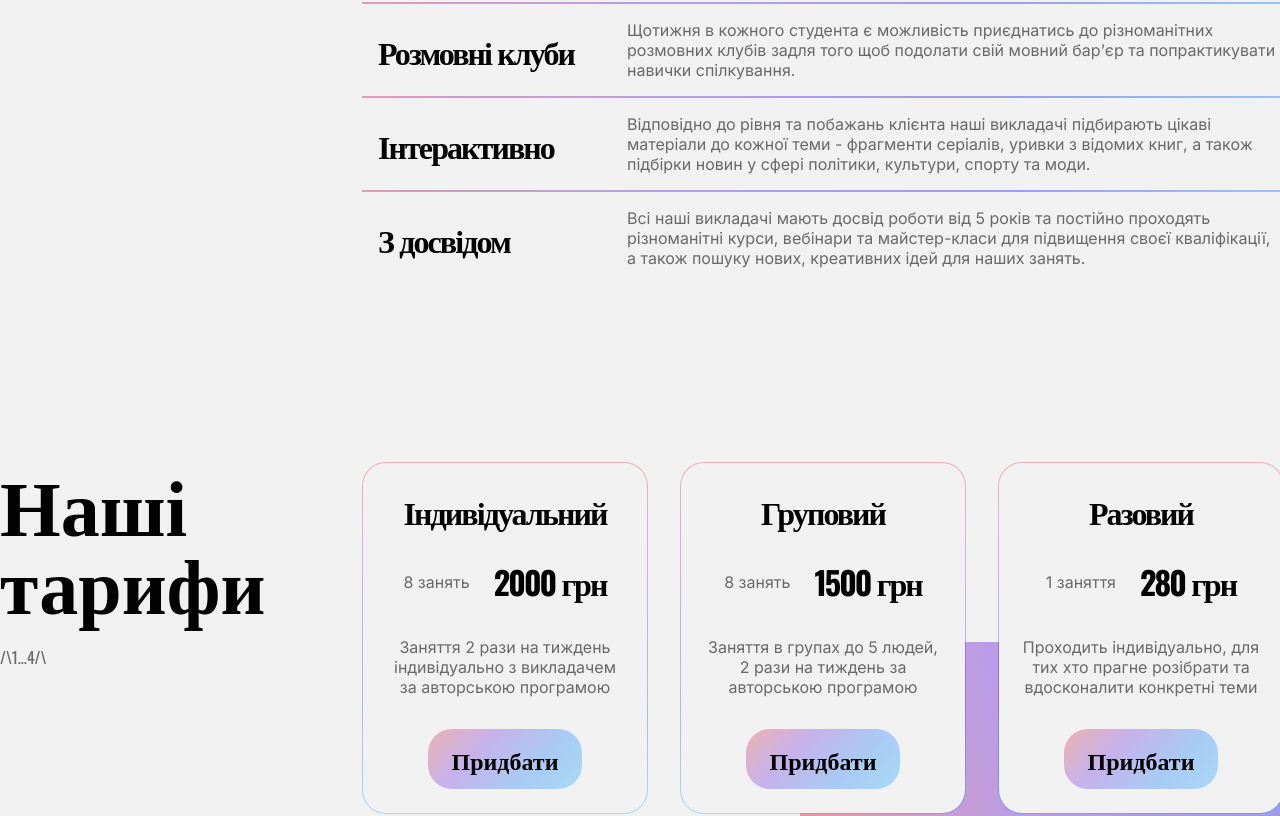
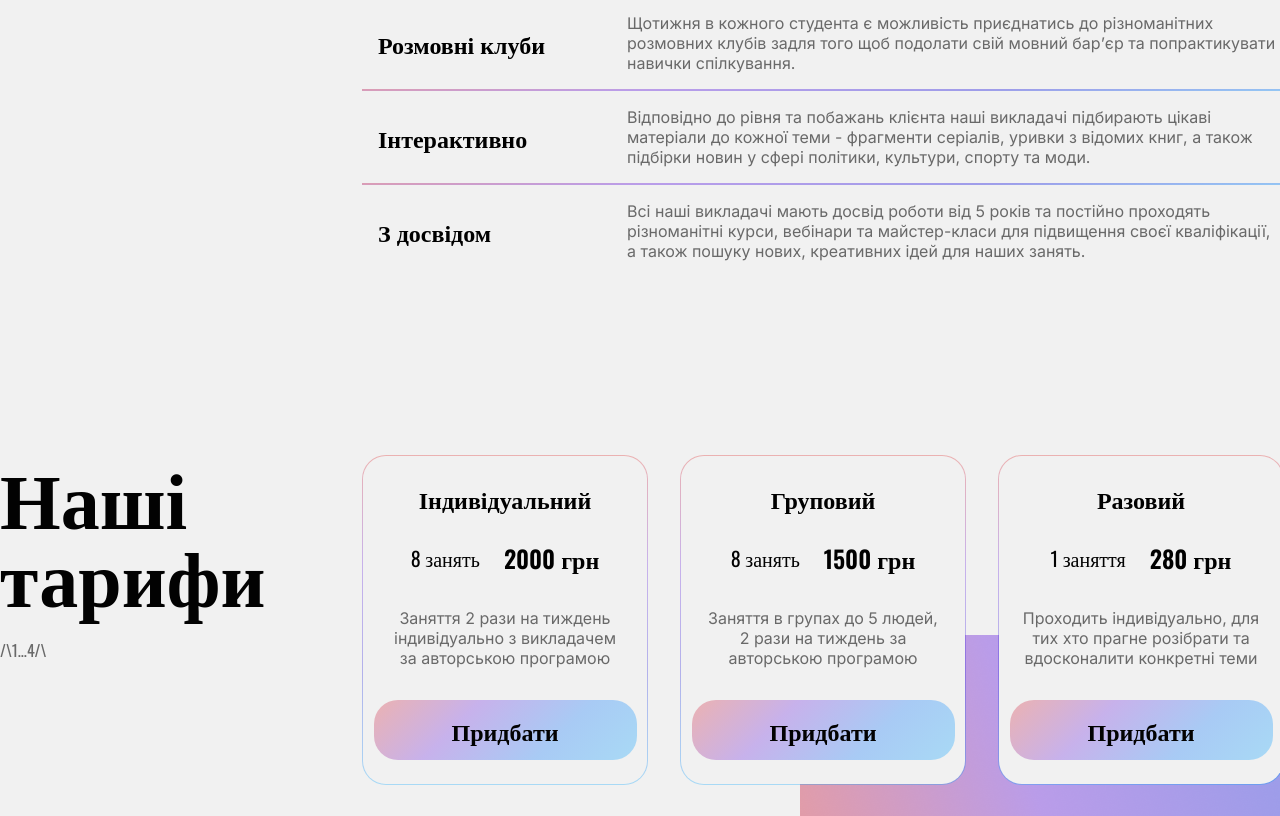
Before and after one commit to mirajane2207/english-school, a React (Create React App) app: page / in a window 1280 px wide. Shown: the part 2237-3053 px from the top of the page. Built offline with nearby package versions, Linux system fonts and the light colour scheme.

Commit message:
fixed tarif UI

```diff
--- a/src/components/TariffItem/TariffItem.jsx
+++ b/src/components/TariffItem/TariffItem.jsx
@@ -1,6 +1,5 @@
 import React from 'react'
 import classes from './TariffItem.module.css'
-import CustomButton from '../CustomButton/CustomButton'
 
 const TariffItem = (props) => {
     return (
@@ -8,14 +7,14 @@ const TariffItem = (props) => {
             <div className={classes.tariff__title}>
                 <h3>{props.title}</h3>
                 <div className={classes.tariff__details}>
-                    <p>{props.qty}</p>
+                    <p className={classes.tariff__qty}>{props.qty}</p>
                     <h3>{props.price}</h3>
                 </div>
             </div>
             <p className={classes.tariff__desc}>
                 {props.desc}
             </p>
-            <CustomButton disabled >Придбати</CustomButton>
+            <button>Придбати</button>
         </div>
     )
 }
--- a/src/components/TariffItem/TariffItem.module.css
+++ b/src/components/TariffItem/TariffItem.module.css
@@ -12,6 +12,11 @@
     background: linear-gradient(var(--white-color), var(--white-color)) padding-box,
         linear-gradient(#DE1F1F4D, #671FDE4D, #221FDE4D, #00A3FF4D) border-box;
     border: 1.5px solid transparent;
+}
+
+.tariff__container button {
+    padding-left: 78px;
+    padding-right: 78px;
 }
 
 .tariff__title {
@@ -38,3 +43,11 @@
     line-height: normal;
     width: 240px;
 }
+
+.tariff__qty {
+    color: #020202;
+    font-family: Oswald;
+    font-size: 20px;
+    font-weight: 400;
+
+}
--- a/src/index.css
+++ b/src/index.css
@@ -42,11 +42,9 @@ p {
 h3 {
   margin: 0;
   padding: 0;
-  color: var(--black-color);
   font-family: Oswald;
-  font-size: 32px;
-  font-weight: 700;
-  letter-spacing: -1.92px;
+  font-size: 24px;
+  font-weight: 600;
 }
 
 h4 {
```
